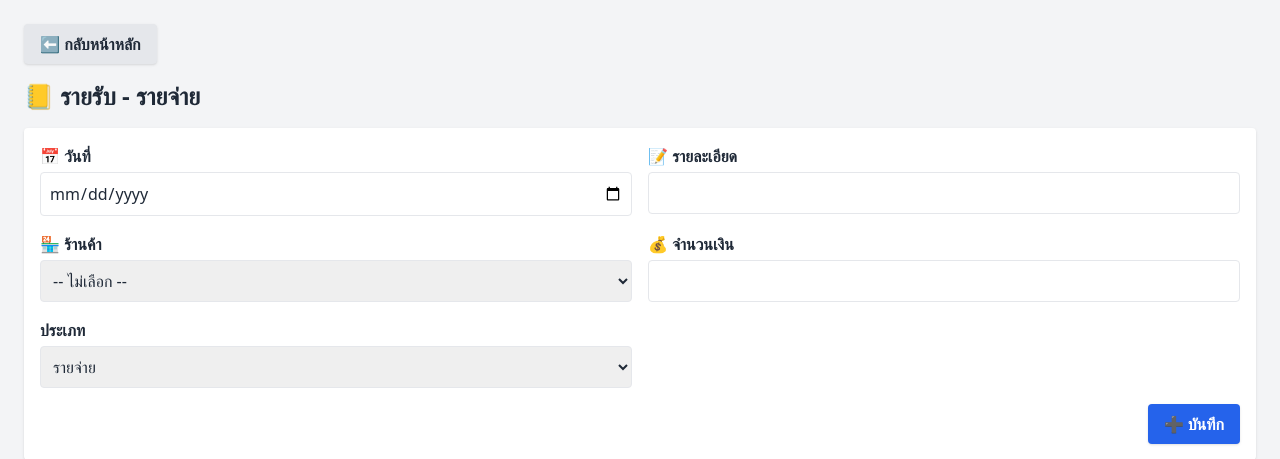
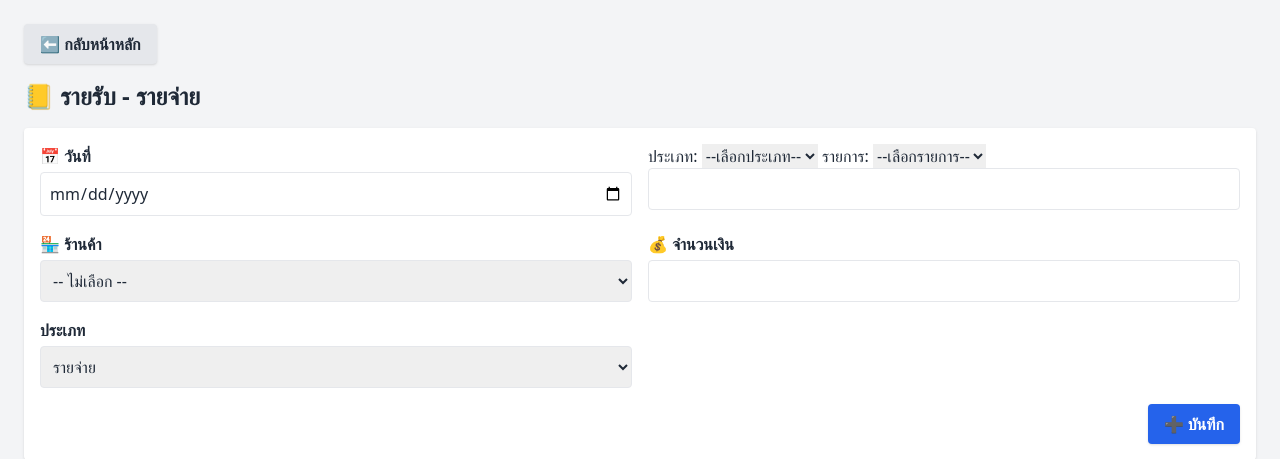
Before and after one commit to samart1231/ot-app, a Flask app: page /income-expense in a window 1280 px wide. Shown: the top 459 px of the page. Run offline with Flask 3, Linux system fonts and the light colour scheme; data comes from the database, SQL or seed files in the repository.

Commit message:
Update income_expense.html

```diff
--- a/templates/income_expense.html
+++ b/templates/income_expense.html
@@ -25,7 +25,38 @@
       <input type="date" name="date" required class="w-full border rounded p-2">
     </div>
     <div>
-      <label class="block font-semibold mb-1">📝 รายละเอียด</label>
+     <label for="category">ประเภท:</label>
+<select id="category" name="category" onchange="updateItems()">
+  <option value="">--เลือกประเภท--</option>
+  <option value="income">รายรับ</option>
+  <option value="expense">รายจ่าย</option>
+</select>
+
+<label for="item">รายการ:</label>
+<select id="item" name="item">
+  <option value="">--เลือกรายการ--</option>
+</select>
+
+<script>
+const items = {
+  income: ["เงินเดือน", "โบนัส", "รายได้เสริม"],
+  expense: ["อาหาร", "เดินทาง", "ช็อปปิ้ง"]
+};
+
+function updateItems() {
+  const category = document.getElementById("category").value;
+  const itemSelect = document.getElementById("item");
+  itemSelect.innerHTML = '<option value="">--เลือกรายการ--</option>';
+  if (items[category]) {
+    items[category].forEach(i => {
+      const option = document.createElement("option");
+      option.value = i;
+      option.text = i;
+      itemSelect.appendChild(option);
+    });
+  }
+}
+</script>
       <input type="text" name="description" required class="w-full border rounded p-2">
     </div>
       <div>
```
